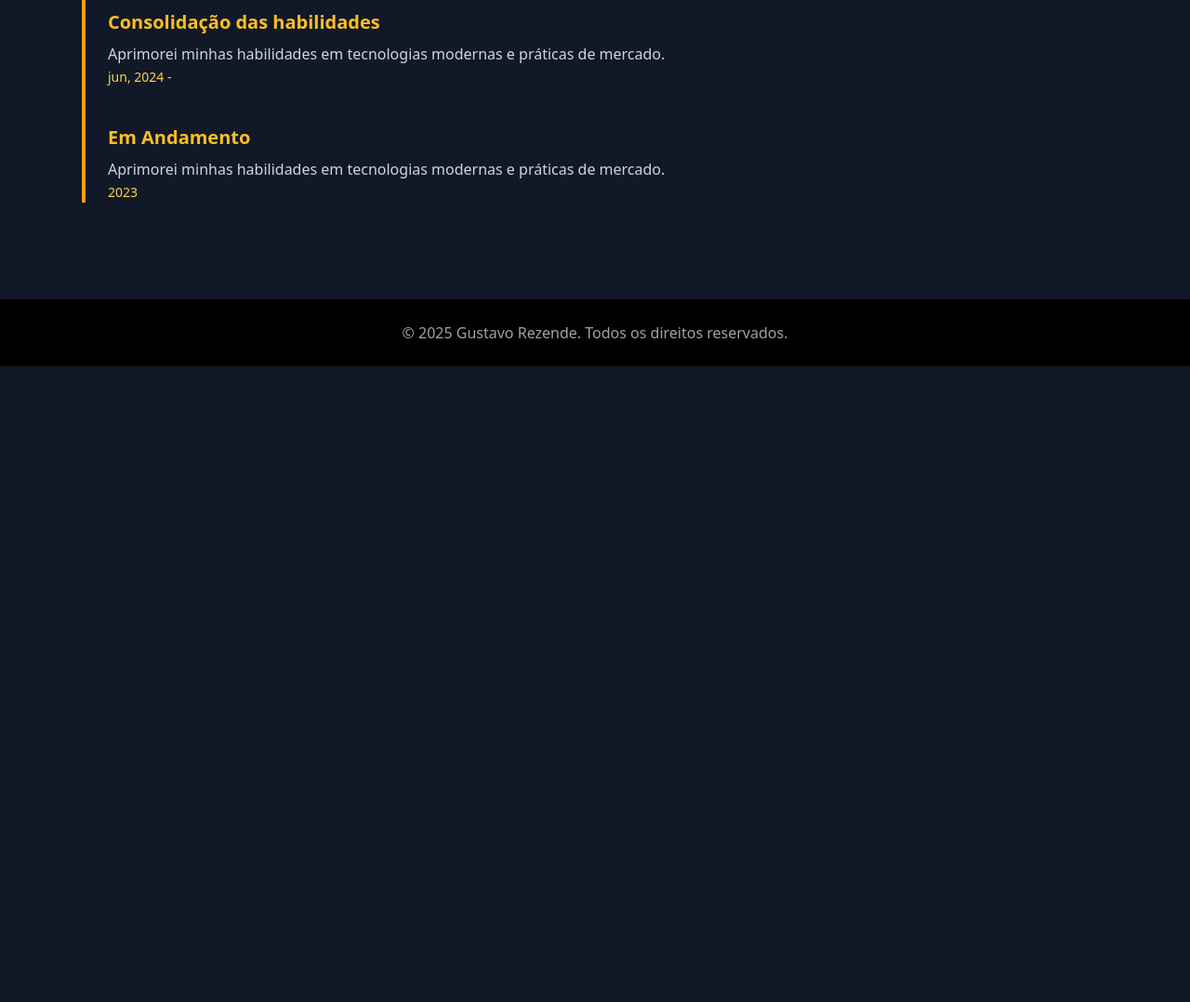
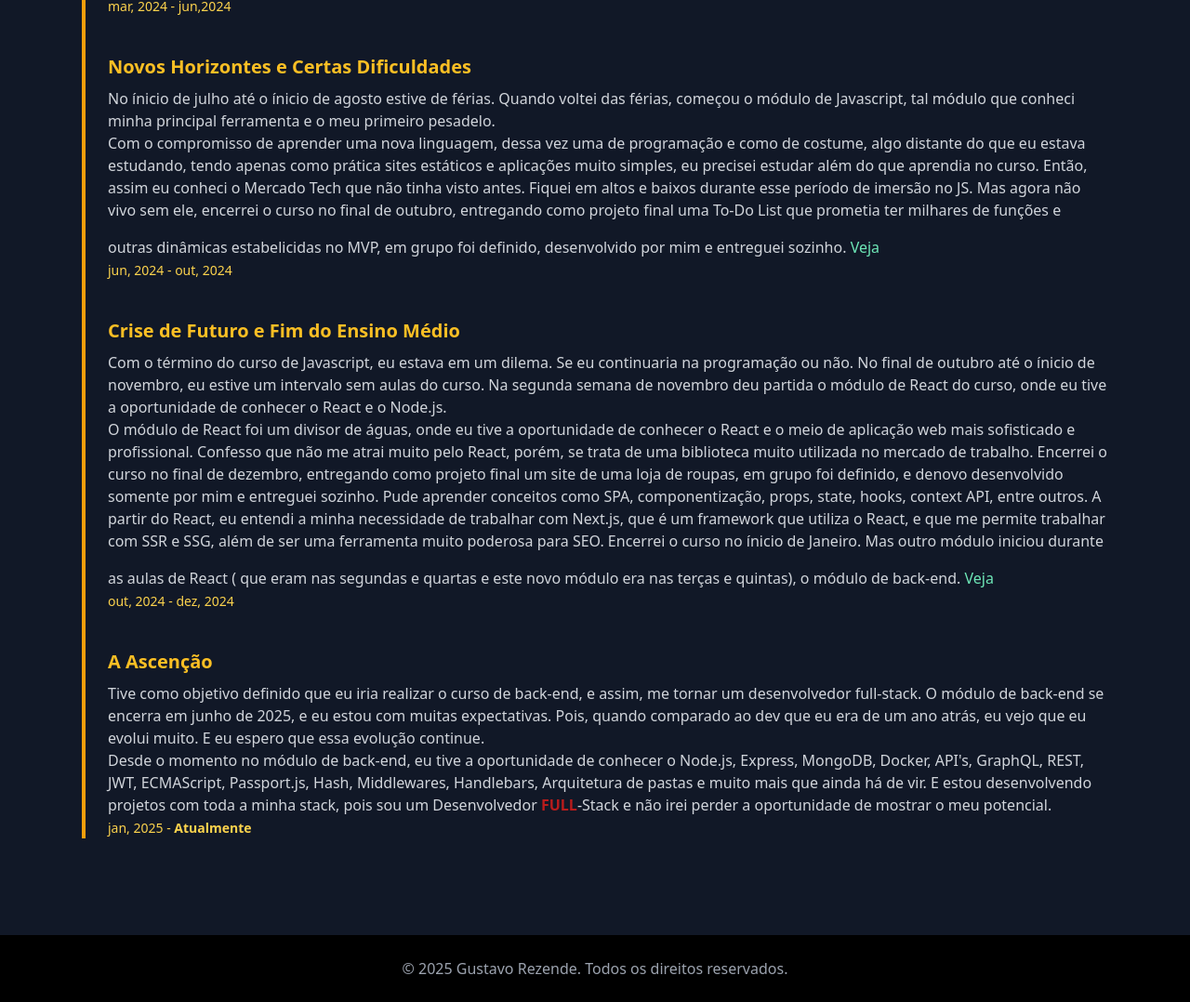
Before and after one commit to AleRzendee/myPortfolio, a website: page timeline.html in a window 1280 px wide. Shown: the part 746-1824 px from the top of the page at 93% size. Before the commit the page ends 1140 px from the top, so only its background shows below. Drawn offline with nearby package versions, Linux system fonts and the light colour scheme.

Commit message:
Timeline done;

```diff
--- a/timeline.html
+++ b/timeline.html
@@ -50,7 +50,10 @@
                 <p class="text-gray-300 mt-2">Ainda meio perdido, tive a oportunidade de iniciar um curso técnico pago
                     de carreira em desenvolvimento web full-stack na Coderhouse. <br>
                     Um curso que me fez apaixonar pela programação, me fez entender que era isso que eu queria para
-                    minha vida. E ele não poderia começar por outro caminho se não fosse pelo HTML e css
+                    minha vida. E ele não poderia começar por outro caminho se não fosse pelo HTML e css. Fiz bons
+                    amigos durante esse tempo em que ainda estava entendendo como funcionava o mundo da programação.
+                    Encerrei o curso no final de junho, entregando como projeto final um site estático referente a uma
+                    cópia do site oficial do Starbucks.
                     <a href="./public/Certificados/front_end/WebDevelopmentCertificates/certificado_coder_2024_html&css.png"
                         class="mt-4 inline-block text-green-300 hover:text-green-400 transition">Veja</a>
                 </p>
@@ -59,20 +62,67 @@
 
             <div class="mb-10">
                 <span class="absolute -left-3 top-0 bg-yellow-500 w-6 h-6 rounded-full"></span>
-                <h3 class="text-xl font-semibold text-yellow-400">Consolidação das habilidades</h3>
-                <p class="text-gray-300 mt-2">Aprimorei minhas habilidades em tecnologias modernas e práticas de
-                    mercado.</p>
-                <span class="text-yellow-300 text-sm">jun, 2024 - </span>
+                <h3 class="text-xl font-semibold text-yellow-400">Novos Horizontes e Certas Dificuldades</h3>
+                <p class="text-gray-300 mt-2">No ínicio de julho até o ínicio de agosto estive de férias. Quando voltei
+                    das férias, começou o módulo de Javascript, tal módulo que conheci minha principal ferramenta e o
+                    meu primeiro pesadelo.<br>
+                    Com o compromisso de aprender uma nova linguagem, dessa vez uma de programação e como de costume,
+                    algo
+                    distante do que eu estava estudando, tendo apenas como prática sites estáticos e aplicações muito
+                    simples, eu
+                    precisei estudar além do que aprendia no curso. Então, assim eu conheci o Mercado Tech que não tinha
+                    visto antes. Fiquei em altos e baixos durante esse período de imersão no JS. Mas agora não vivo
+                    sem ele, encerrei o curso no final de outubro, entregando como projeto final uma To-Do List que
+                    prometia ter milhares de funções e outras dinâmicas estabelicidas no MVP, em grupo foi definido,
+                    desenvolvido por mim e entreguei sozinho.
+                    <a href="./public/Certificados/back_end/javaScriptCertificates/certificado_coder_JavaScript.png"
+                        class="mt-4 inline-block text-green-300 hover:text-green-400 transition">Veja</a>
+                </p>
+                <span class="text-yellow-300 text-sm">jun, 2024 - out, 2024</span>
             </div>
 
             <div class="mb-10">
                 <span class="absolute -left-3 top-0 bg-yellow-500 w-6 h-6 rounded-full"></span>
-                <h3 class="text-xl font-semibold text-yellow-400">Em Andamento</h3>
-                <p class="text-gray-300 mt-2">Aprimorei minhas habilidades em tecnologias modernas e práticas de
-                    mercado.</p>
-                <span class="text-yellow-300 text-sm">2023</span>
+                <h3 class="text-xl font-semibold text-yellow-400">Crise de Futuro e Fim do Ensino Médio</h3>
+                <p class="text-gray-300 mt-2">
+                    Com o término do curso de Javascript, eu estava em um dilema. Se eu continuaria na programação ou
+                    não. No final de outubro até o ínicio de novembro, eu estive um intervalo sem aulas do curso. Na
+                    segunda semana de novembro deu partida o módulo de React do curso, onde eu tive a oportunidade de
+                    conhecer o React e o Node.js.<br>
+                    O módulo de React foi um divisor de águas, onde eu tive a oportunidade de conhecer o React e o meio
+                    de aplicação web mais sofisticado e profissional. Confesso que não me atrai muito pelo React, porém,
+                    se trata de uma biblioteca muito utilizada no mercado de trabalho. Encerrei o curso no final de
+                    dezembro, entregando como projeto final um site de uma loja de roupas, em grupo foi definido, e
+                    denovo desenvolvido somente por mim e entreguei sozinho.
+                    Pude aprender conceitos como SPA, componentização, props, state, hooks, context API, entre outros. A
+                    partir do React, eu entendi a minha necessidade de trabalhar com Next.js, que é um framework que
+                    utiliza o React, e que me permite trabalhar com SSR e SSG, além de ser uma ferramenta muito poderosa
+                    para SEO. Encerrei o curso no ínicio de Janeiro. Mas outro módulo iniciou durante as aulas de React
+                    ( que eram nas segundas e quartas e este novo módulo era nas terças e quintas), o módulo de
+                    back-end.
+                    <a href="./public/Certificados/front_end/ReactCertificates/certificado_coder_React.png"
+                        class="mt-4 inline-block text-green-300 hover:text-green-400 transition">Veja</a>
+                </p>
+                <span class="text-yellow-300 text-sm">out, 2024 - dez, 2024</span>
+            </div>
+            <div class="mb-10">
+                <span class="absolute -left-3 top-0 bg-yellow-500 w-6 h-6 rounded-full"></span>
+                <h3 class="text-xl font-semibold text-yellow-400">A Ascenção</h3>
+                <p class="text-gray-300 mt-2">
+                    Tive como objetivo definido que eu iria realizar o curso de back-end, e assim, me tornar um
+                    desenvolvedor full-stack. O módulo de back-end se encerra em junho de 2025, e eu estou com muitas
+                    expectativas. Pois, quando comparado ao dev que eu era de um ano atrás, eu vejo que eu evolui muito.
+                    E eu espero que essa evolução continue. <br>
+                    Desde o momento no módulo de back-end, eu tive a oportunidade de conhecer o Node.js, Express,
+                    MongoDB, Docker, API's, GraphQL, REST, JWT, ECMAScript, Passport.js, Hash, Middlewares, Handlebars,
+                    Arquitetura de pastas e muito mais que ainda há de vir. E estou desenvolvendo projetos com toda a
+                    minha stack, pois sou um Desenvolvedor <b class="text-red-700">FULL</b>-Stack e não irei perder a
+                    oportunidade de mostrar o meu potencial.<br>
+                </p>
+                <span class="text-yellow-300 text-sm">jan, 2025 - <b>Atualmente</b></span>
             </div>
         </div>
+
     </section>
 
     <footer class="bg-black text-center py-6">
```
